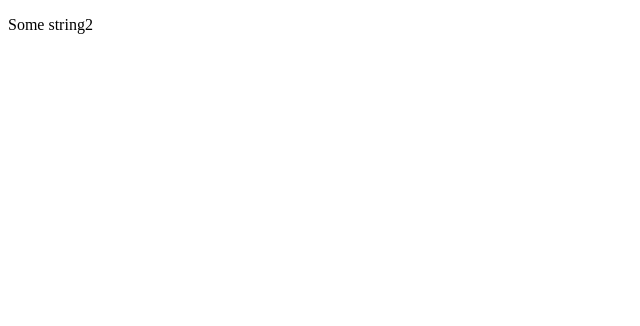
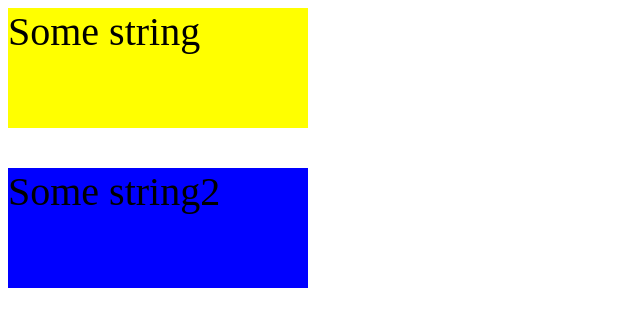
Before and after one commit to Daltima/GLO_JS_based, a plain HTML site: page index.html in a window 1280 px wide. Shown: the whole page, without its empty margins (0-640 px from the left). Drawn offline with Linux system fonts and the light colour scheme.

Commit message:
the styles were connected with div and p

```diff
--- a/index.html
+++ b/index.html
@@ -1,5 +1,5 @@
 <!doctype html>
-<html lang="pl">
+<html lang="ru">
     <head>
         <meta charset="UTF-8">
         <meta name="viewport"
--- a/js/script.js
+++ b/js/script.js
@@ -8,6 +8,10 @@ function DomElement (selector, height, width, bg, fontSize) {
     this.bg = bg;
     this.fontSize = fontSize;
 }
+
+const element = new DomElement('.first', '120px', '300px', 'yellow', '40px');
+const elementP = new DomElement('#second', '120px', '300px', 'blue', '40px');
+
 //Метод при котором, если строка selector начинается с точки, создаем div с классом
 // если строка selector  начинается с решетки # то создаем параграф с id
 //название id или класса, является строка selector без первого символа
@@ -17,23 +21,34 @@ DomElement.prototype.createElm = function() {
 
         let elm = document.createElement('div');
         elm.classList = this.selector.substring(1);
-        console.log('elm.id : ', elm.id );
+        elm.style.cssText = `
 
+            height: ${this.height};
+            width: ${this.width};
+            background: ${this.bg};
+            font-size: ${this.fontSize};
+        `;
+        // elm.style.fontSize = this.fontSize;
+        elm.textContent = "Some string";
         document.body.appendChild(elm);
-        elm.innerText = "Some string";
 
     } else if (this.selector.charAt(0) === "#") {
 
         let elm2 = document.createElement("p");
         elm2.id = this.selector.substring(1);
+        elm2.style.cssText = `
+
+            height: ${this.height};
+            width: ${this.width};
+            background: ${this.bg};
+            font-size: ${this.fontSize};
+        `;
+        elm2.textContent = "Some string2";
         document.body.appendChild(elm2);
-        elm2.innerText = "Some string2";
     }
     else {
         alert ("Первый символ строки должен быть . или #. Повторите ввод.");
     }
 };
-
-const element = new DomElement("#first", {height: "20px"}, {width: "40px"}, {background: "yellow"}, {fontSize: "8px"});
-console.log(element.selector.charAt(0));
 element.createElm();
+elementP.createElm();
```
